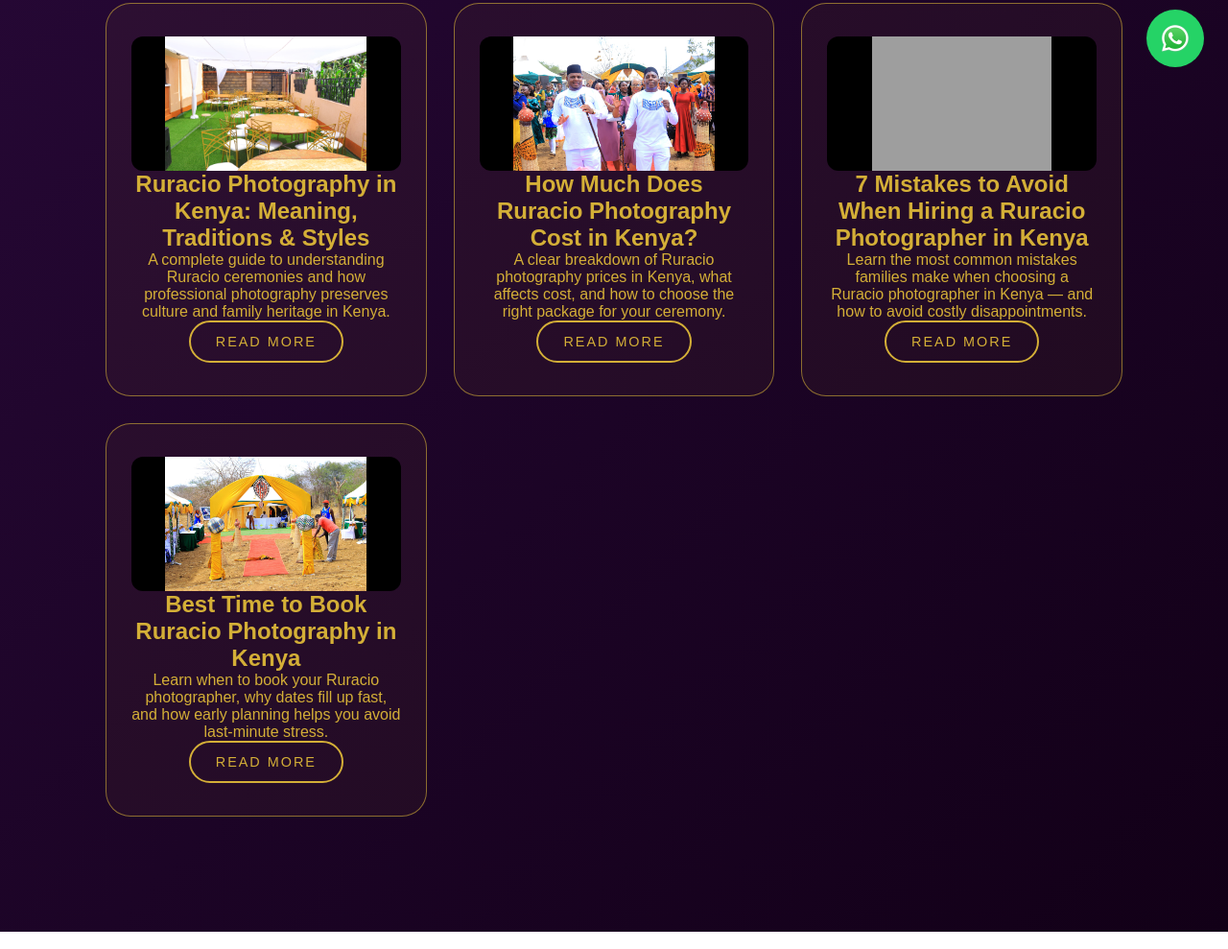
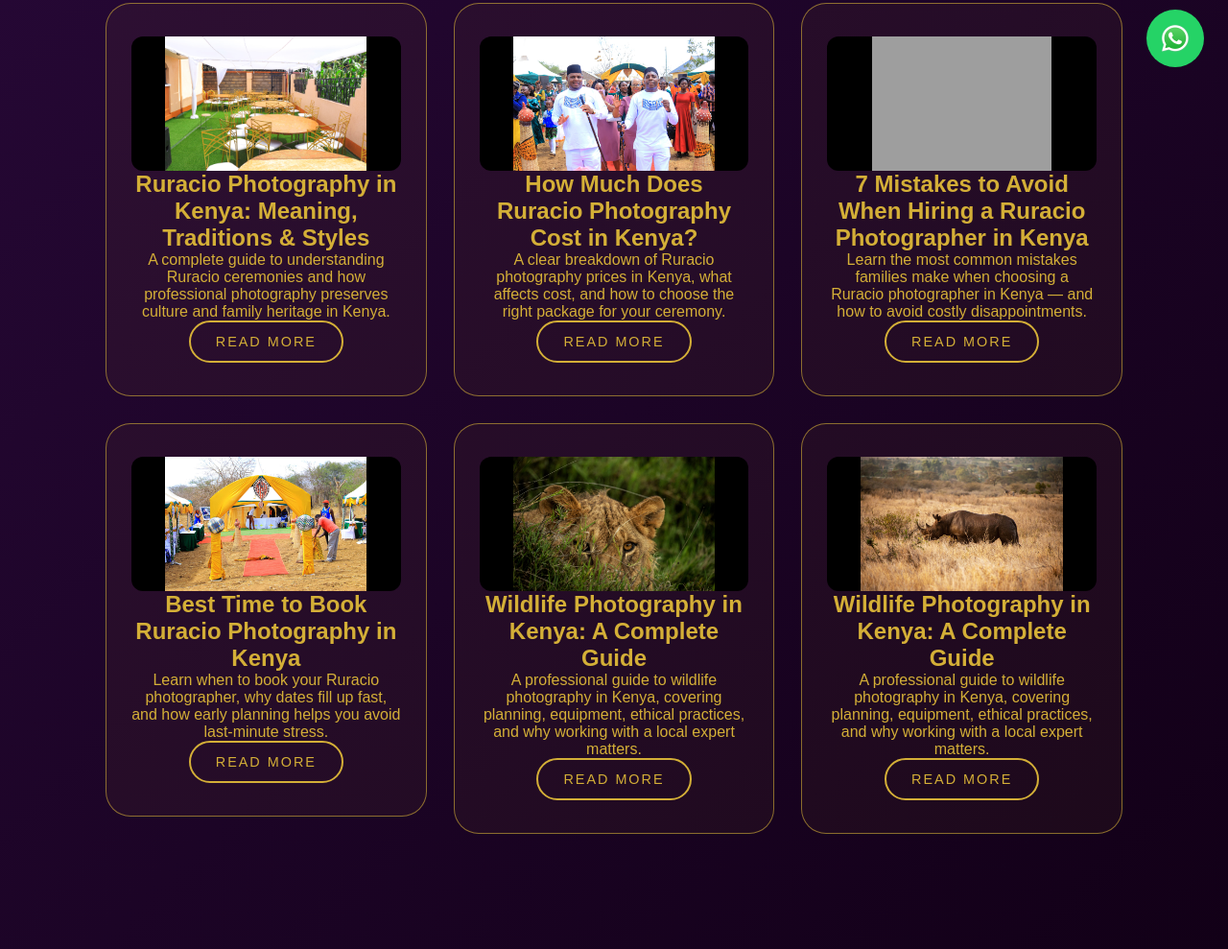
Before and after one commit to dynamic95-lab/dynamic-vision-studios, a plain HTML site: page blog.html in a window 1280 px wide. Shown: the part 705-1694 px from the top of the page at 96% size. Drawn offline with Linux system fonts and the light colour scheme; grey boxes are pictures that could not be loaded.

Commit message:
Add 2 blogs to blog list

```diff
--- a/blog.html
+++ b/blog.html
@@ -135,6 +135,36 @@
     Read More
   </a>
 </div>
+<!-- WILDLIFE GUIDE -->
+<div class="card">
+  <img src="images/wildlife.jpg 1.jpg" alt="Wildlife photography in Kenya">
+
+  <h2>Wildlife Photography in Kenya: A Complete Guide</h2>
+
+  <p>
+    A professional guide to wildlife photography in Kenya, covering planning,
+    equipment, ethical practices, and why working with a local expert matters.
+  </p>
+
+  <a href="/blog/wildlife-photography-kenya-guide.html" class="page-btn">
+    Read More
+  </a>
+</div>
+<!-- WILDLIFE GUIDE -->
+<div class="card">
+  <img src="images/wildlife.jpg 3.jpg" alt="Wildlife photography in Kenya">
+
+  <h2>Wildlife Photography in Kenya: A Complete Guide</h2>
+
+  <p>
+    A professional guide to wildlife photography in Kenya, covering planning,
+    equipment, ethical practices, and why working with a local expert matters.
+  </p>
+
+  <a href="/blog/wildlife-photography-kenya-guide.html" class="page-btn">
+    Read More
+  </a>
+</div>
 
   </div>
 </section>
--- a/css/blog-base.css
+++ b/css/blog-base.css
@@ -263,3 +263,9 @@ body.blog {
   transform: translateY(-4px);
   box-shadow: 0 12px 30px rgba(250, 5, 5, 0.15);
 }
+
+/* Pull blog content up */
+.blog-container {
+  margin-top: 0;
+  padding-top: 0;
+}
--- a/css/inner.css
+++ b/css/inner.css
@@ -768,3 +768,8 @@ body.inner-page article .image-caption {
     height: 140px;
   }
 }
+/* Pull blog content up */
+.blog-container {
+  margin-top: 0;
+  padding-top: 0;
+}
--- a/css/outdoor-blog.css
+++ b/css/outdoor-blog.css
@@ -25,3 +25,8 @@ body.outdoor-blog {
   background-color: #C9A66B;
   color: #ffffff;
 }
+/* Pull blog content up */
+.blog-container {
+  margin-top: 0;
+  padding-top: 0;
+}
```
